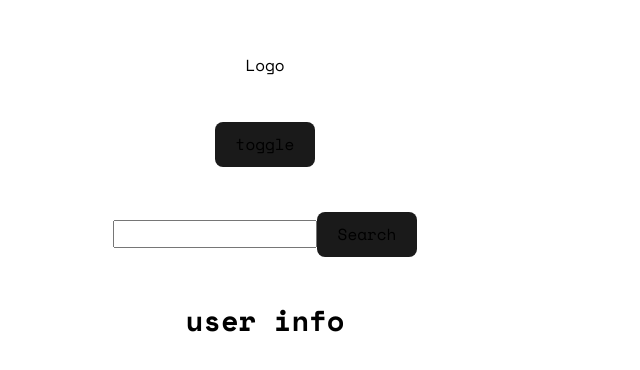
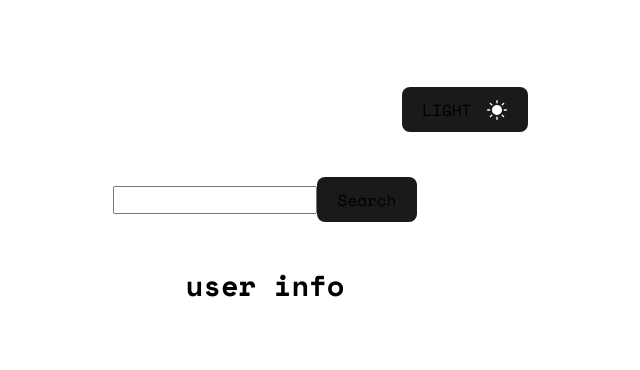
Before and after one commit to Hcmwebs/github-user-search, a React (Vite) app: page / in a window 1280 px wide. Shown: the part 204-574 px from the top of the page, without its empty margins (375-1015 px from the left). Built offline with nearby package versions, Linux system fonts and the light colour scheme.

Commit message:
updated and styled the content
Signed-off-by: Heze <64218603+Hcmwebs@users.noreply.github.com>

```diff
--- a/src/components/Navbar.jsx
+++ b/src/components/Navbar.jsx
@@ -1,12 +1,37 @@
 import React from 'react'
-
+import styled from 'styled-components'
+import sun from '../assets/icon-sun.svg'
 const Navbar = () => {
 	return (
-		<>
-			<div>Logo</div>
-			<button className='toggleBtn'>toggle</button>
-		</>
+		<Wrapper className='sectionCenter'>
+			<a href='#' className='logo'>
+			devfinder
+			</a>
+			<button className='toggleBtn'>
+				light
+				<img src={sun} alt='light icon' />
+			</button>
+		</Wrapper>
 	)
 }
 
+const Wrapper = styled.nav`
+	width: 100%;
+	display: flex;
+	justify-content: space-between;
+	align-items: center;
+
+	.logo {
+		color: white;
+	}
+
+	.toggleBtn {
+		display: flex;
+		justify-content: space-evenly;
+		align-items: center;
+		gap: 1rem;
+		text-transform: uppercase;
+	}
+`
+
 export default Navbar
```
